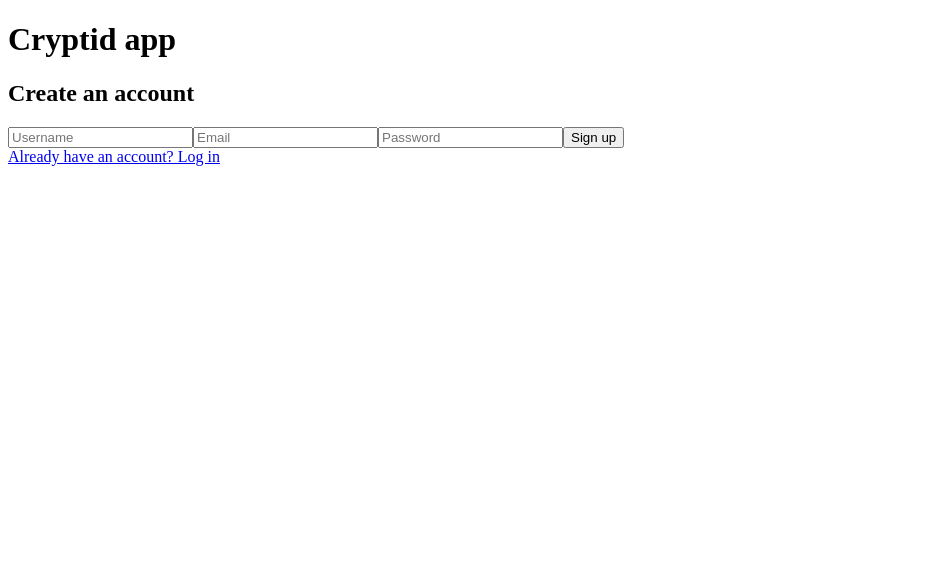
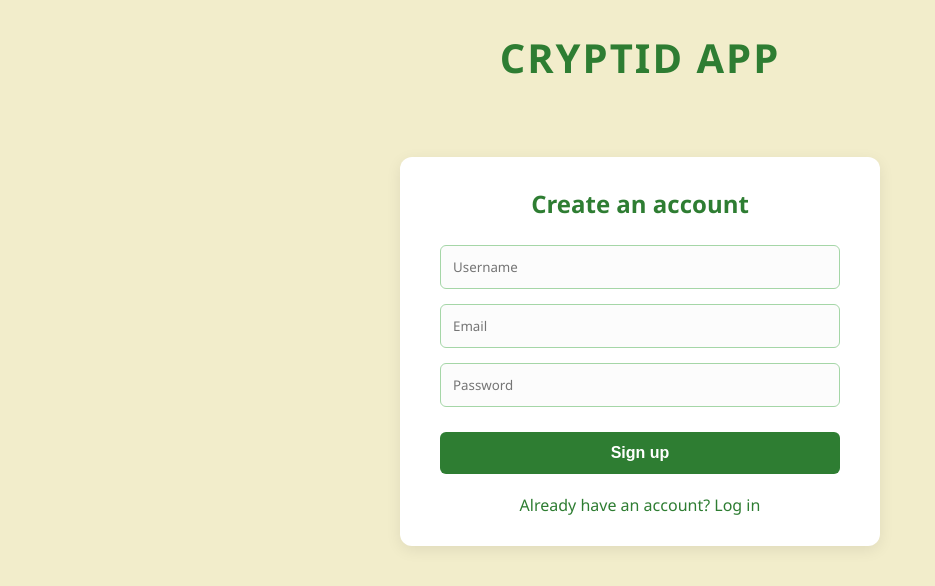
Before and after one commit to command-line-team2-UA5309/VueFrontend, a Vue app: page /register in a window 1280 px wide. Shown: the top 586 px of the page, without its empty margins (0-935 px from the left). Built offline with nearby package versions, Linux system fonts and the light colour scheme; no server answers.

Commit message:
feat:CLT-80 Added styling for pages

```diff
--- a/src/App.vue
+++ b/src/App.vue
@@ -7,4 +7,21 @@
   <RouterView />
 </template>
 
-<style scoped></style>
+<style>
+body {
+  margin: 0;
+  padding: 0 20px;
+  background-color: #F2EDCB;
+  font-family: 'Segoe UI', Tahoma, Geneva, Verdana, sans-serif;
+  color: #1b5e20;
+}
+
+h1 {
+  text-align: center;
+  color: #2e7d32;
+  margin-top: 30px;
+  font-size: 2.5rem;
+  text-transform: uppercase;
+  letter-spacing: 2px;
+}
+</style>
--- /dev/null
+++ b/src/assets/main.css
@@ -0,0 +1,115 @@
+* {
+  margin: 0;
+  padding: 0;
+  box-sizing: border-box;
+}
+
+html {
+  font-size: 16px;
+  scroll-behavior: smooth;
+}
+
+body {
+  font-family: -apple-system, BlinkMacSystemFont, 'Segoe UI', Roboto, 'Helvetica Neue', Arial, sans-serif;
+  line-height: 1.6;
+  color: #333;
+  background-color: #f5f5f5;
+}
+
+/* Typography */
+h1, h2, h3, h4, h5, h6 {
+  font-weight: 600;
+  line-height: 1.2;
+  margin-bottom: 0.5rem;
+}
+
+p {
+  margin-bottom: 1rem;
+}
+
+/* Links */
+a {
+  color: #0066cc;
+  text-decoration: none;
+  transition: color 0.3s ease;
+}
+
+a:hover {
+  color: #0052a3;
+}
+
+/* Buttons */
+button {
+  font-family: inherit;
+  cursor: pointer;
+  transition: all 0.3s ease;
+  border: none;
+  padding: 0.5rem 1rem;
+  border-radius: 4px;
+}
+
+button:hover {
+  opacity: 0.8;
+}
+
+/* Forms */
+input, textarea, select {
+  font-family: inherit;
+  font-size: 1rem;
+  padding: 0.5rem;
+  border: 1px solid #ddd;
+  border-radius: 4px;
+  transition: border-color 0.3s ease;
+}
+
+input:focus, textarea:focus, select:focus {
+  outline: none;
+  border-color: #0066cc;
+  box-shadow: 0 0 0 3px rgba(0, 102, 204, 0.1);
+}
+
+/* Utility Classes */
+.container {
+  max-width: 1200px;
+  margin: 0 auto;
+  padding: 0 1rem;
+}
+
+.hidden {
+  display: none;
+}
+
+.sr-only {
+  position: absolute;
+  width: 1px;
+  height: 1px;
+  padding: 0;
+  margin: -1px;
+  overflow: hidden;
+  clip: rect(0, 0, 0, 0);
+  white-space: nowrap;
+  border-width: 0;
+}
+
+/* ============================================
+   RESPONSIVE BREAKPOINTS
+   ============================================ */
+
+/* Mobile First Approach */
+/* XS: 320px - 576px */
+/* SM: 576px - 768px */
+/* MD: 768px - 992px */
+/* LG: 992px - 1200px */
+/* XL: 1200px+ */
+
+@media (max-width: 576px) {
+  html {
+    font-size: 14px;
+  }
+}
+
+@media (min-width: 1200px) {
+  .container {
+    padding: 0 2rem;
+  }
+}
--- a/src/components/SightingMap.vue
+++ b/src/components/SightingMap.vue
@@ -151,32 +151,88 @@ const confirmSighting = async (id) => {
   display: flex;
   flex-direction: column;
   gap: 20px;
-  margin-top: 20px;
+  margin-top: 10px;
+  max-width: 1000px;
+  margin-left: auto;
+  margin-right: auto;
 }
+
+.map-container > div:first-child {
+  box-shadow: 0 6px 12px rgba(0, 0, 0, 0.15);
+  border: 4px solid white;
+}
+
 .map-wrapper {
   height: 500px;
   width: 100%;
   border-radius: 8px;
   overflow: hidden;
 }
+
 .sighting-form {
-  padding: 15px;
-  border: 1px solid #ccc;
-  border-radius: 8px;
-  background: #f9f9f9;
+  padding: 25px;
+  border: none;
+  border-radius: 12px;
+  background: white;
+  box-shadow: 0 4px 15px rgba(0, 0, 0, 0.08);
 }
+
+.sighting-form h3 {
+  margin-top: 0;
+  color: #2e7d32;
+  border-bottom: 2px solid #c8e6c9;
+  padding-bottom: 10px;
+}
+
+.sighting-form p {
+  color: #555;
+  font-size: 0.9rem;
+}
+
 .sighting-form input, .sighting-form textarea {
-  font-family: Arial;
-  font-size: 0.85rem;
   display: block;
   width: 100%;
-  margin-bottom: 10px;
-  padding: 8px;
+  margin-bottom: 15px;
+  padding: 12px;
   box-sizing: border-box;
+  font-family: inherit;
+  font-size: 1rem;
+  border: 1px solid #a5d6a7;
+  border-radius: 6px;
+  background-color: #fcfcfc;
+  transition: border-color 0.2s, box-shadow 0.2s;
 }
+
+.sighting-form input:focus, .sighting-form textarea:focus {
+  outline: none;
+  border-color: #4caf50;
+  box-shadow: 0 0 0 3px rgba(76, 175, 80, 0.2);
+}
+
+.sighting-form button {
+  background-color: #2e7d32;
+  color: white;
+  border: none;
+  padding: 10px 20px;
+  border-radius: 6px;
+  cursor: pointer;
+  font-weight: bold;
+  margin-right: 10px;
+  transition: opacity 0.2s;
+}
+
+.sighting-form button[type="button"] {
+  background-color: #757575;
+}
+
+.sighting-form button:hover {
+  opacity: 0.85;
+}
+
 .error {
-  color: red;
+  color: #d32f2f;
   margin-top: 10px;
+  font-weight: bold;
 }
 
 .popup-photo-container {
@@ -187,9 +243,19 @@ const confirmSighting = async (id) => {
 .popup-photo {
   max-width: 150px;
   border-radius: 4px;
+  box-shadow: 0 2px 4px rgba(0,0,0,0.2);
 }
 
 .confirm-btn {
   margin-top: 5px;
+  background-color: #4caf50;
+  color: white;
+  border: none;
+  padding: 6px 12px;
+  border-radius: 4px;
+  cursor: pointer;
+}
+.confirm-btn:hover {
+  background-color: #388e3c;
 }
 </style>
--- a/src/pages/HomeView.vue
+++ b/src/pages/HomeView.vue
@@ -23,3 +23,36 @@ const handleLogout = async () => {
   router.push({ name: 'login' })
 }
 </script>
+<style scoped>
+nav {
+  display: flex;
+  justify-content: space-between;
+  align-items: center;
+  background-color: #2e7d32;
+  color: white;
+  padding: 10px 20px;
+  border-radius: 8px;
+  box-shadow: 0 4px 6px rgba(0, 0, 0, 0.1);
+  margin-bottom: 20px;
+}
+
+nav h2 {
+  margin: 0;
+  font-weight: 500;
+}
+
+button {
+  background-color: #c62828;
+  color: white;
+  border: none;
+  padding: 8px 16px;
+  border-radius: 6px;
+  cursor: pointer;
+  font-weight: bold;
+  transition: background-color 0.2s;
+}
+
+button:hover {
+  background-color: #b71c1c;
+}
+</style>
--- a/src/pages/LoginView.vue
+++ b/src/pages/LoginView.vue
@@ -1,5 +1,6 @@
 <template>
-  <div>
+  <div class="auth-container">
+    <div class="auth-card">
       <h2>Log in</h2>
       <form @submit.prevent="handleLogin">
         <input v-model="credentials.username" type="text" placeholder="Username" required />
@@ -7,7 +8,11 @@
         <button type="submit">Log in</button>
       </form>
       <p v-if="errorMsg" class="error">{{ errorMsg }}</p>
+
+      <div class="auth-links">
         <RouterLink to="/register">Don't have an account? Sign up</RouterLink>
+      </div>
+    </div>
   </div>
 </template>
 
@@ -30,3 +35,91 @@ const handleLogin = async () => {
   }
 }
 </script>
+
+<style scoped>
+.auth-container {
+  display: flex;
+  justify-content: center;
+  align-items: center;
+  min-height: 60vh;
+}
+
+.auth-card {
+  background: white;
+  padding: 30px 40px;
+  border-radius: 12px;
+  box-shadow: 0 4px 15px rgba(0, 0, 0, 0.08);
+  width: 100%;
+  max-width: 400px;
+}
+
+h2 {
+  margin-top: 0;
+  color: #2e7d32;
+  text-align: center;
+  margin-bottom: 25px;
+}
+
+form {
+  display: flex;
+  flex-direction: column;
+}
+
+input {
+  margin-bottom: 15px;
+  padding: 12px;
+  box-sizing: border-box;
+  font-family: inherit;
+  border: 1px solid #a5d6a7;
+  border-radius: 6px;
+  background-color: #fcfcfc;
+  transition: border-color 0.2s, box-shadow 0.2s;
+}
+
+input:focus {
+  outline: none;
+  border-color: #4caf50;
+  box-shadow: 0 0 0 3px rgba(76, 175, 80, 0.2);
+}
+
+button {
+  background-color: #2e7d32;
+  color: white;
+  border: none;
+  padding: 12px;
+  border-radius: 6px;
+  cursor: pointer;
+  font-weight: bold;
+  font-size: 1rem;
+  transition: opacity 0.2s;
+  margin-top: 10px;
+}
+
+button:hover {
+  opacity: 0.85;
+}
+
+.error {
+  color: #d32f2f;
+  margin-top: 15px;
+  font-weight: bold;
+  text-align: center;
+}
+
+.auth-links {
+  margin-top: 20px;
+  text-align: center;
+}
+
+.auth-links a {
+  color: #2e7d32;
+  text-decoration: none;
+  font-weight: 500;
+  transition: color 0.2s;
+}
+
+.auth-links a:hover {
+  color: #1b5e20;
+  text-decoration: underline;
+}
+</style>
--- a/src/pages/RegisterView.vue
+++ b/src/pages/RegisterView.vue
@@ -1,5 +1,6 @@
 <template>
-  <div>
+  <div class="auth-container">
+    <div class="auth-card">
       <h2>Create an account</h2>
       <form @submit.prevent="handleRegister">
         <input v-model="form.username" type="text" placeholder="Username" required />
@@ -8,7 +9,11 @@
         <button type="submit">Sign up</button>
       </form>
       <p v-if="errorMsg" class="error">{{ errorMsg }}</p>
+
+      <div class="auth-links">
         <RouterLink to="/login">Already have an account? Log in</RouterLink>
+      </div>
+    </div>
   </div>
 </template>
 
@@ -30,3 +35,91 @@ const handleRegister = async () => {
   }
 }
 </script>
+
+<style scoped>
+.auth-container {
+  display: flex;
+  justify-content: center;
+  align-items: center;
+  min-height: 60vh;
+}
+
+.auth-card {
+  background: white;
+  padding: 30px 40px;
+  border-radius: 12px;
+  box-shadow: 0 4px 15px rgba(0, 0, 0, 0.08);
+  width: 100%;
+  max-width: 400px;
+}
+
+h2 {
+  margin-top: 0;
+  color: #2e7d32;
+  text-align: center;
+  margin-bottom: 25px;
+}
+
+form {
+  display: flex;
+  flex-direction: column;
+}
+
+input {
+  margin-bottom: 15px;
+  padding: 12px;
+  box-sizing: border-box;
+  font-family: inherit;
+  border: 1px solid #a5d6a7;
+  border-radius: 6px;
+  background-color: #fcfcfc;
+  transition: border-color 0.2s, box-shadow 0.2s;
+}
+
+input:focus {
+  outline: none;
+  border-color: #4caf50;
+  box-shadow: 0 0 0 3px rgba(76, 175, 80, 0.2);
+}
+
+button {
+  background-color: #2e7d32;
+  color: white;
+  border: none;
+  padding: 12px;
+  border-radius: 6px;
+  cursor: pointer;
+  font-weight: bold;
+  font-size: 1rem;
+  transition: opacity 0.2s;
+  margin-top: 10px;
+}
+
+button:hover {
+  opacity: 0.85;
+}
+
+.error {
+  color: #d32f2f;
+  margin-top: 15px;
+  font-weight: bold;
+  text-align: center;
+}
+
+.auth-links {
+  margin-top: 20px;
+  text-align: center;
+}
+
+.auth-links a {
+  color: #2e7d32;
+  text-decoration: none;
+  font-weight: 500;
+  transition: color 0.2s;
+}
+
+.auth-links a:hover {
+  color: #1b5e20;
+  text-decoration: underline;
+}
+</style>
```
Lines whose indentation alone changed are shown as unchanged.
